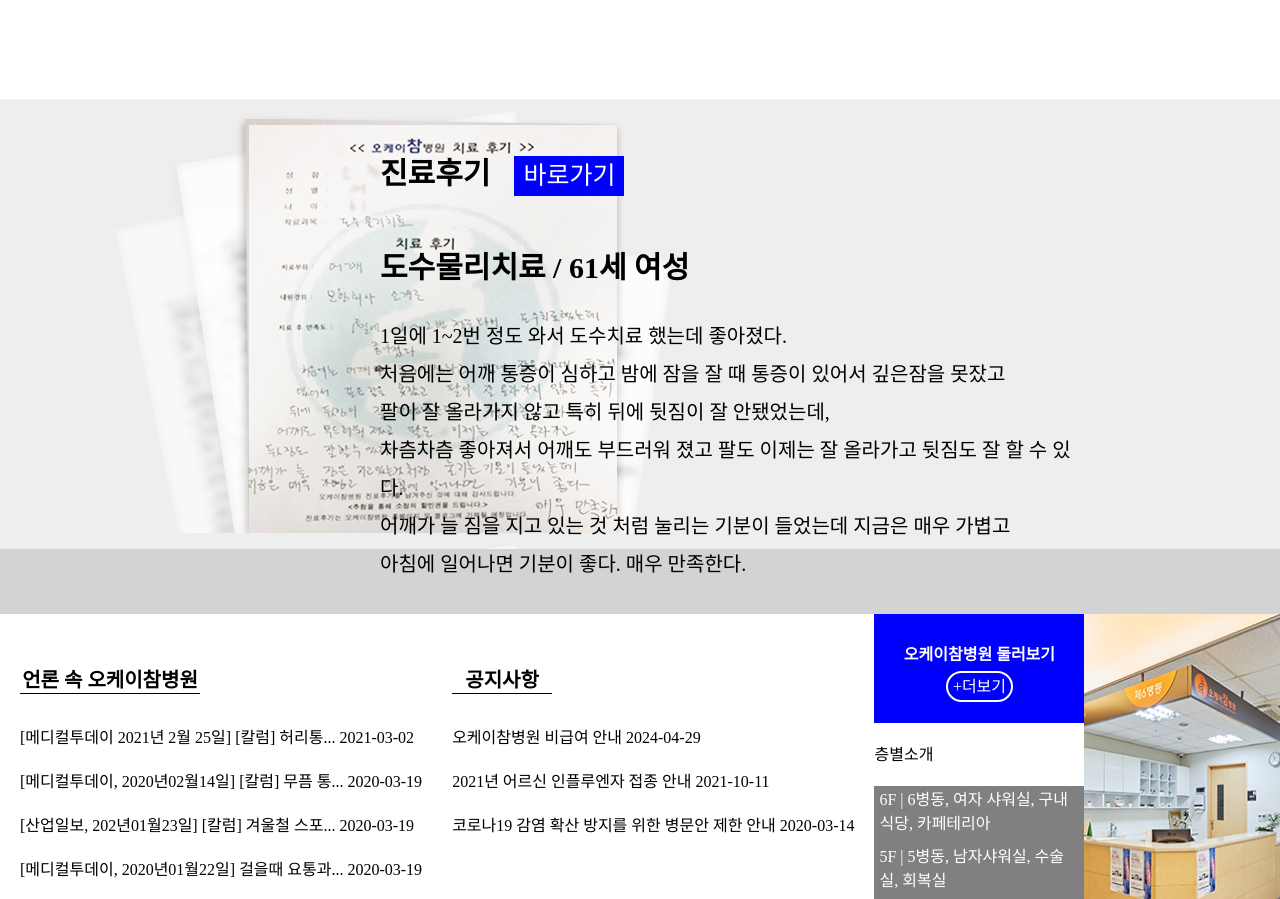
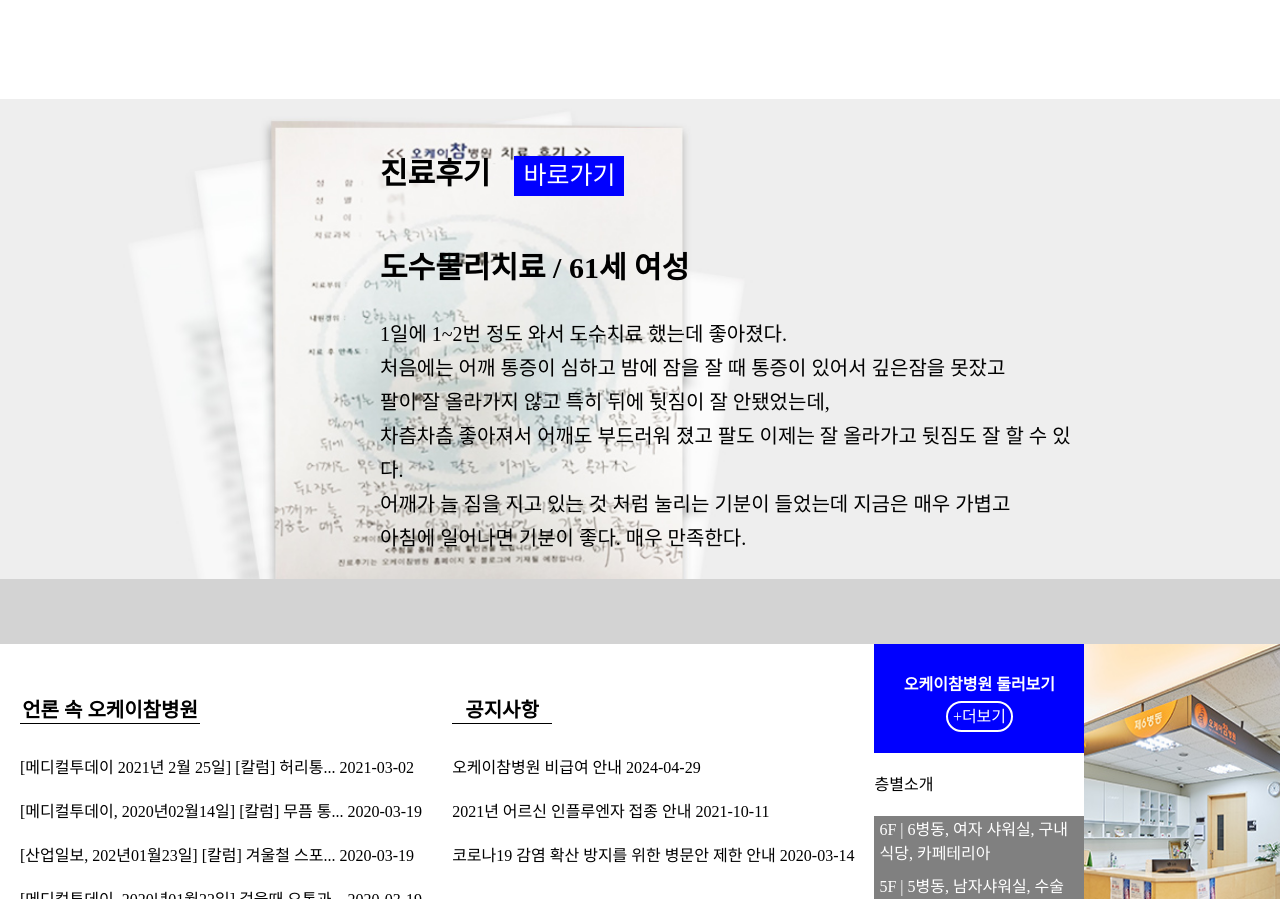
Before and after one commit to 91leejs/hospital, a plain HTML site: page hospital.html in a window 1280 px wide. Shown: the part 5773-6672 px from the top of the page. Drawn offline with Linux system fonts and the light colour scheme; a web font is replaced by a local one.

Commit message:
hospital 최종

```diff
--- a/css/hospital.css
+++ b/css/hospital.css
@@ -370,8 +370,9 @@
 }
 
 .cont8{
-    height: 450px;
-    background: url('../img/review-bg.jpg');
+    height: 480px;
+    background: url('../img/review-bg.jpg') no-repeat;
+    background-size: cover;
 }
 
 .cont8_inner{
@@ -413,7 +414,7 @@
 .cont8_inner p{
     display: block;
     font-size: 20px;
-    line-height: 1.9;
+    line-height: 1.7;
 }
 
 .cont9{
```
